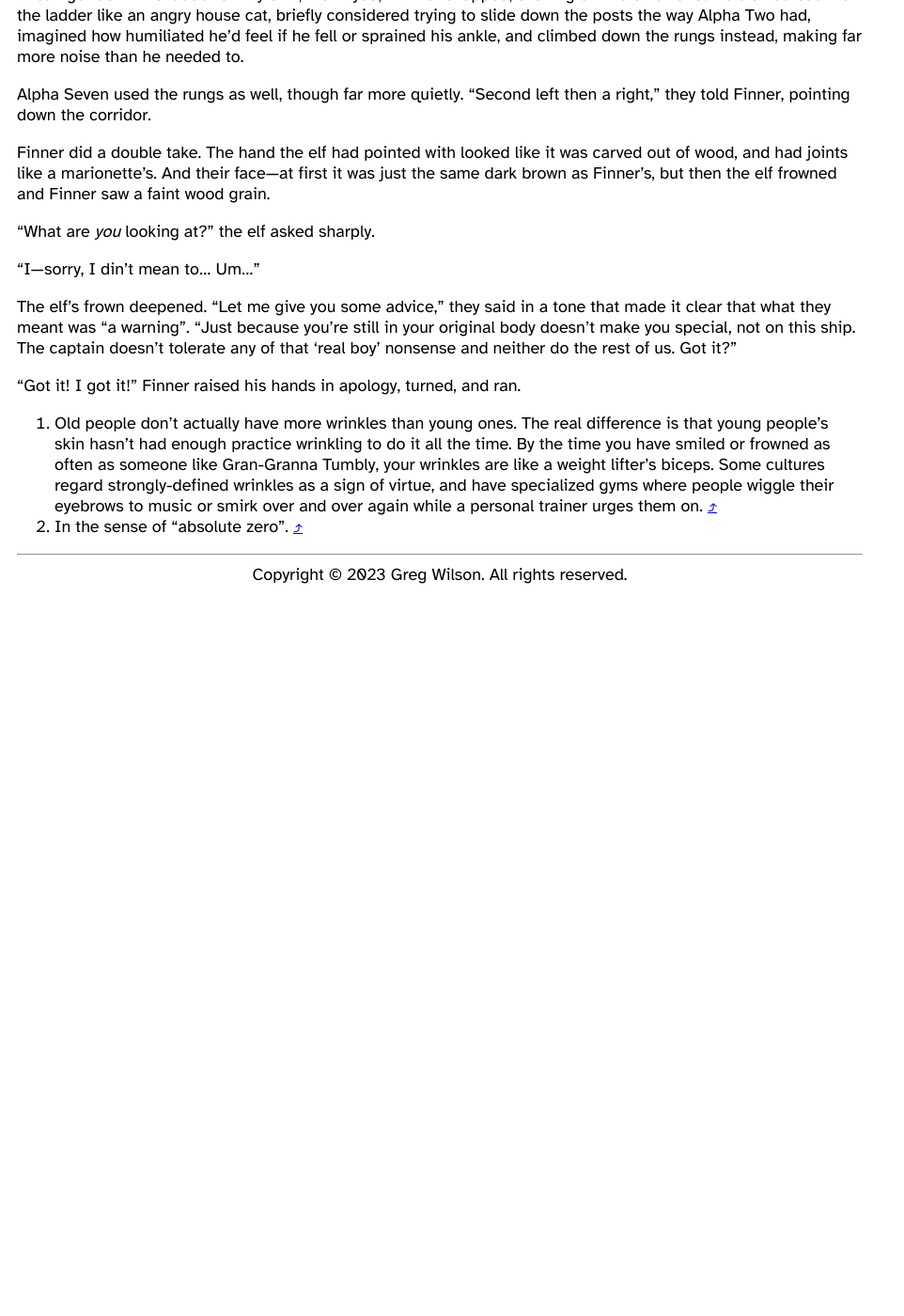
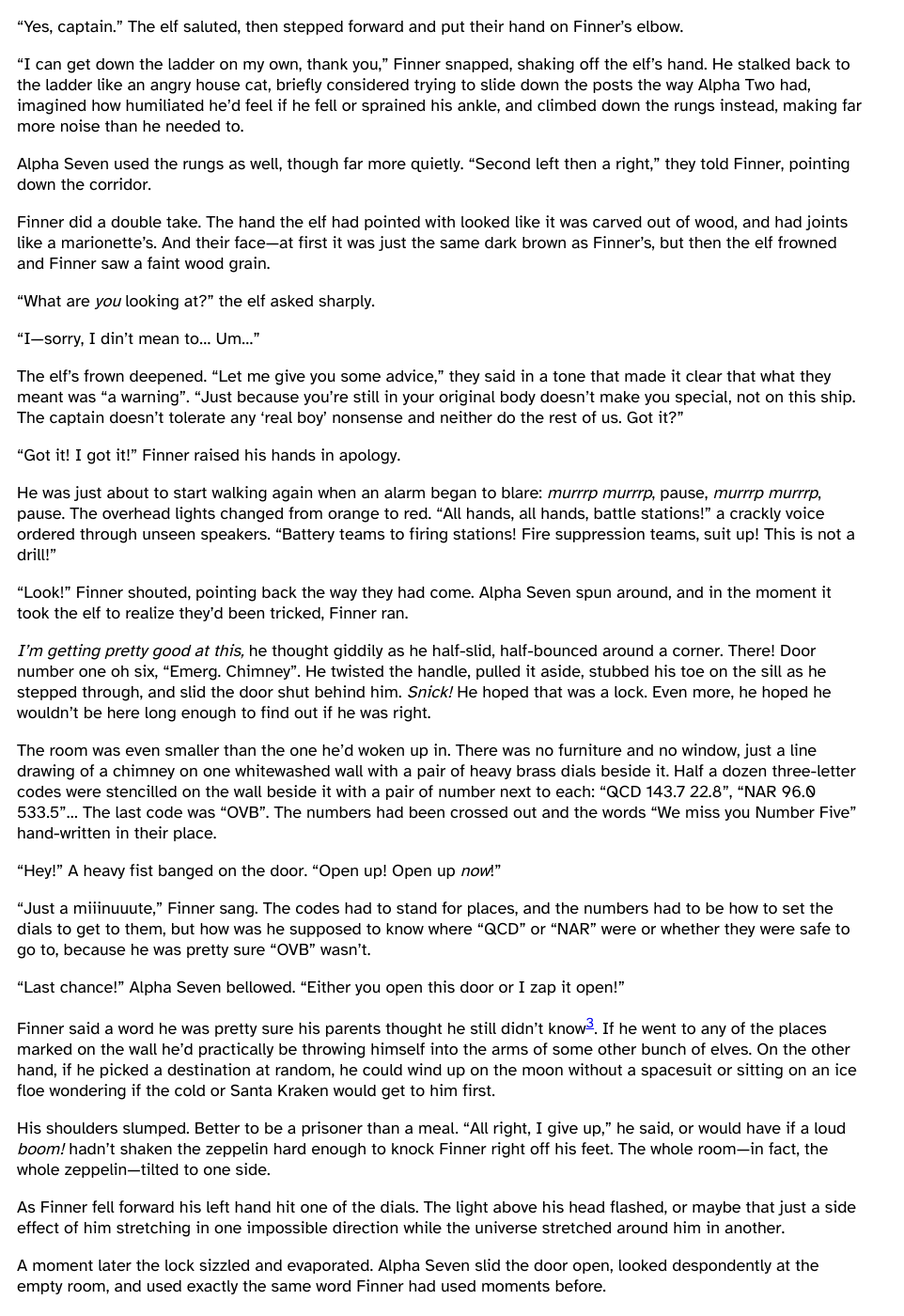
Before and after one commit to gvwilson/fiction, a Jekyll site: the page built from santas/index.md, in a window 1280 px wide and 1400 px high, scrolled down 24717 px. Shown: the whole window at 94% size, without its empty margins (0-962 px from the left). Built offline with Jekyll 4.4.1, drawn with Linux system fonts in a browser that asks for light colours; before the commit the page ends 25347 px from its top, so only the background shows below that; some of the changed text lies outside the part shown.

Commit message:
+612 words of Santas (late commit)

```diff
--- a/_data/status.csv
+++ b/_data/status.csv
@@ -31,6 +31,7 @@
 santas,2023-10-14,11956
 santas,2023-10-15,12492
 santas,2023-10-21,12956
+santas,2023-10-22,13568
 still,2023-09-01,30862
 tuppence-a-bag,2023-09-01,1703
 voyage,2023-09-01,30306
--- a/santas/index.md
+++ b/santas/index.md
@@ -1886,7 +1886,7 @@
 and a rubberized floor.
 Flat strips set into the ceiling cast orange light
 on doors like the one that slid closed behind them,
-each with a number stenciled on it.
+each with a number and a cryptic legend like "Aux. Battery" stenciled on it.
 "One eighty one," the elf told Finner.
 He fumbled with the door's handle for a moment before figuring out that
 he needed to turn it clockwise,
@@ -1916,7 +1916,12 @@
 
 The floor rang metallically under his boots as he pelted down the corridor.
 The first door he tried was locked.
-So was the second,
+So was the second<sup class="note">
+Which is why he never got to find out what "BCB RNV" meant,
+or why there was a hand-lettered note below the title
+reminding readers to make sure their next-of-kin form was up to date
+before entering.
+</sup>,
 but the handle of the third turned and clicked.
 He slid the door out of his way,
 ducked in,
@@ -1987,7 +1992,7 @@
 Grabbing it by the ankle and raising it like a club,
 he whirled around.
 "Keep back!" he warned,
-shifting his grip to get the thigh out of his face<span class="note">
+shifting his grip a moment later to get the thigh out of his face<span class="note">
 If you ever pick up a leg to wave at someone,
 please remember that it has a knee.
 </span>.
@@ -1996,7 +2001,9 @@
 "How about you put that back and come with me?"
 she suggested.
 
-Thirty seconds and three corners later
+Thirty seconds,
+three corners,
+and a dozen closed doors later,
 the corridor brought them to a ladder with eight brass rungs
 that had been polished to silver in patches by use.
 Finner clambered up into the murmur and bustle of
@@ -2047,7 +2054,7 @@
 
 <section markdown="1">
 
-## Episode 9: Clockwork, Paint, and Duct Tape
+## Episode 9: Emerg. Chimney
 
 People sometimes say, "Their jaw dropped,"
 but that's not what actually happens,
@@ -2221,14 +2228,101 @@
 in a tone that made it clear that what they meant was "a warning".
 "Just because you're still in your original body doesn't make you special,
 not on this ship.
-The captain doesn't tolerate any of that 'real boy' nonsense
+The captain doesn't tolerate any 'real boy' nonsense
 and neither do the rest of us.
 Got it?"
 
 "Got it! I got it!"
-Finner raised his hands in apology,
-turned,
-and ran.
+Finner raised his hands in apology.
+
+He was just about to start walking again when an alarm began to blare:
+*murrrp murrrp*, pause, *murrrp murrrp*, pause.
+The overhead lights changed from orange to red.
+"All hands, all hands, battle stations!"
+a crackly voice ordered through unseen speakers.
+"Battery teams to firing stations!
+Fire suppression teams, suit up!
+This is not a drill!"
+
+"Look!" Finner shouted, pointing back the way they had come.
+Alpha Seven spun around,
+and in the moment it took the elf to realize they'd been tricked,
+Finner ran.
+
+*I'm getting pretty good at this,* he thought giddily
+as he half-slid, half-bounced around a corner.
+There!
+Door number one oh six, "Emerg. Chimney".
+He twisted the handle,
+pulled it aside,
+stubbed his toe on the sill as he stepped through,
+and slid the door shut behind him.
+*Snick!*
+He hoped that was a lock.
+Even more,
+he hoped he wouldn't be here long enough to find out if he was right.
+
+The room was even smaller than the one he'd woken up in.
+There was no furniture and no window,
+just a line drawing of a chimney on one whitewashed wall
+with a pair of heavy brass dials beside it.
+Half a dozen three-letter codes were stencilled on the wall beside it
+with a pair of number next to each:
+"QCD 143.7 22.8",
+"NAR 96.0 533.5"…
+The last code was "OVB".
+The numbers had been crossed out
+and the words "We miss you Number Five" hand-written in their place.
+
+"Hey!"
+A heavy fist banged on the door.
+"Open up!
+Open up *now*!"
+
+"Just a miiinuuute,"
+Finner sang.
+The codes had to stand for places,
+and the numbers had to be how to set the dials to get to them,
+but how was he supposed to know where "QCD" or "NAR" were
+or whether they were safe to go to,
+because he was pretty sure "OVB" wasn't.
+
+"Last chance!" Alpha Seven bellowed.
+"Either you open this door or I zap it open!"
+
+Finner said a word he was pretty sure his parents thought
+he still didn't know<span class="note">
+Though he had heard them both use it while playing dominoes.
+Drawing the double twelve late in the game
+when all the other twelves are already on the table
+often brings out the worst in people.
+</span>.
+If he went to any of the places marked on the wall
+he'd practically be throwing himself into the arms
+of some other bunch of elves.
+On the other hand,
+if he picked a destination at random,
+he could wind up on the moon without a spacesuit
+or sitting on an ice floe wondering if the cold or Santa Kraken
+would get to him first.
+
+His shoulders slumped.
+Better to be a prisoner than a meal.
+"All right, I give up," he said,
+or would have if a loud *boom!* hadn't shaken the zeppelin
+hard enough to knock Finner right off his feet.
+The whole room—in fact, the whole zeppelin—tilted to one side.
+
+As Finner fell forward
+his left hand hit one of the dials.
+The light above his head flashed,
+or maybe that just a side effect of him stretching in one impossible direction
+while the universe stretched around him in another.
+
+A moment later the lock sizzled and evaporated.
+Alpha Seven slid the door open,
+looked despondently at the empty room,
+and used exactly the same word Finner had used moments before.
 
 </section>
 
```
Also changed, not shown: status.svg.
